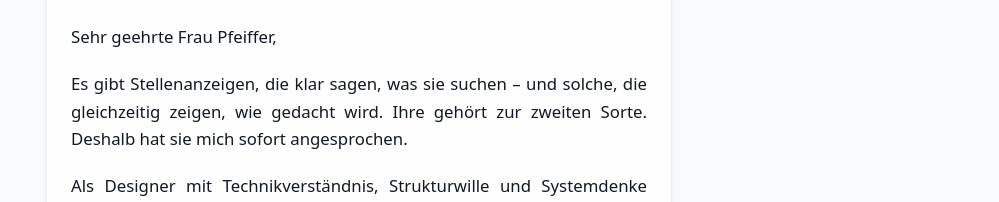
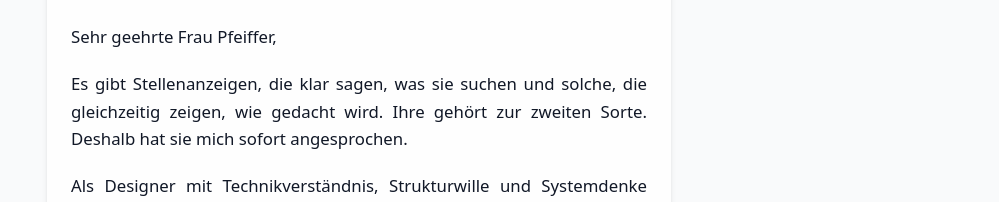
Before and after one commit to raphaellauper/bewerbungRL4789, a React (Vite) app: page / in a window 1280 px wide. Shown: the part 167-369 px from the top of the page, without its empty margins (281-1280 px from the left). Built offline with nearby package versions, Linux system fonts and the light colour scheme.

Commit message:
Update Motivation.jsx

```diff
--- a/src/Motivation.jsx
+++ b/src/Motivation.jsx
@@ -8,7 +8,7 @@ export default function Motivation() {
       </p>
 
       <p className="mb-5">
-        Es gibt Stellenanzeigen, die klar sagen, was sie suchen – und solche, die gleichzeitig zeigen, wie gedacht wird. Ihre gehört zur zweiten Sorte. Deshalb hat sie mich sofort angesprochen.
+        Es gibt Stellenanzeigen, die klar sagen, was sie suchen und solche, die gleichzeitig zeigen, wie gedacht wird. Ihre gehört zur zweiten Sorte. Deshalb hat sie mich sofort angesprochen.
       </p>
 
       <p className="mb-5">
```
